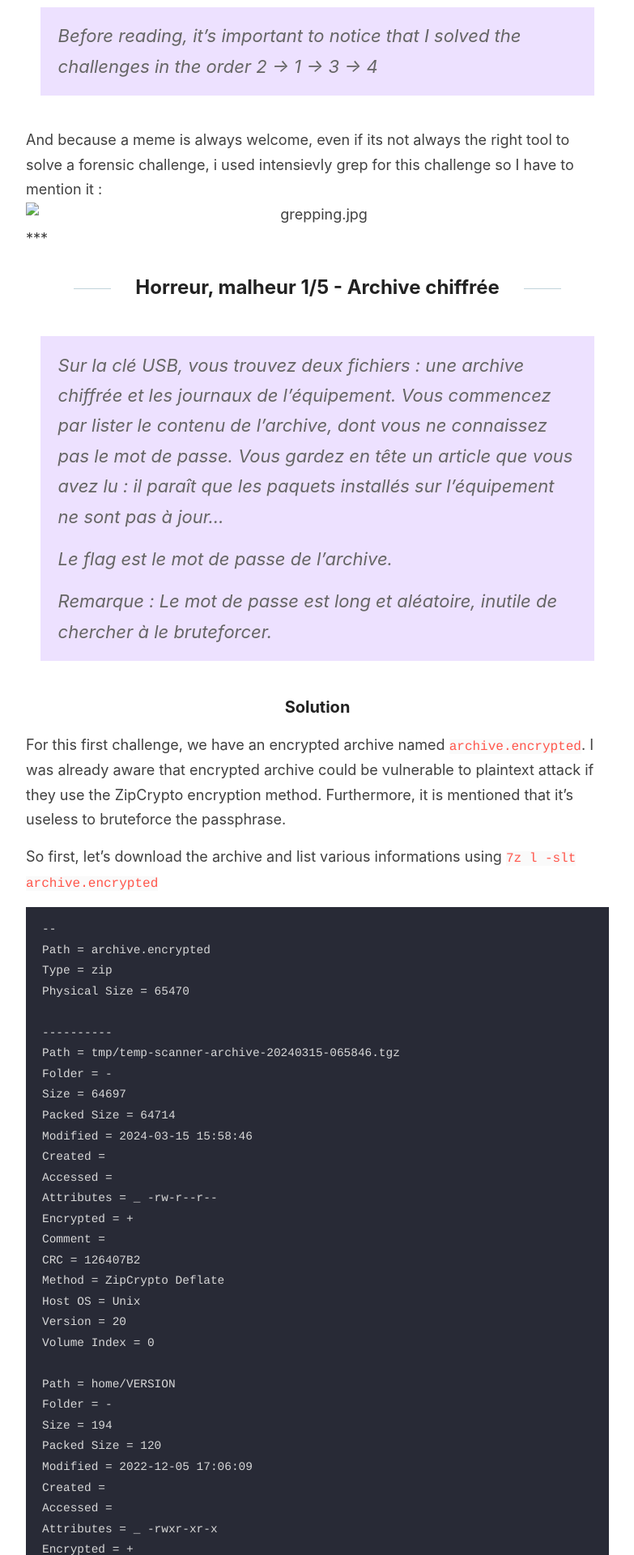
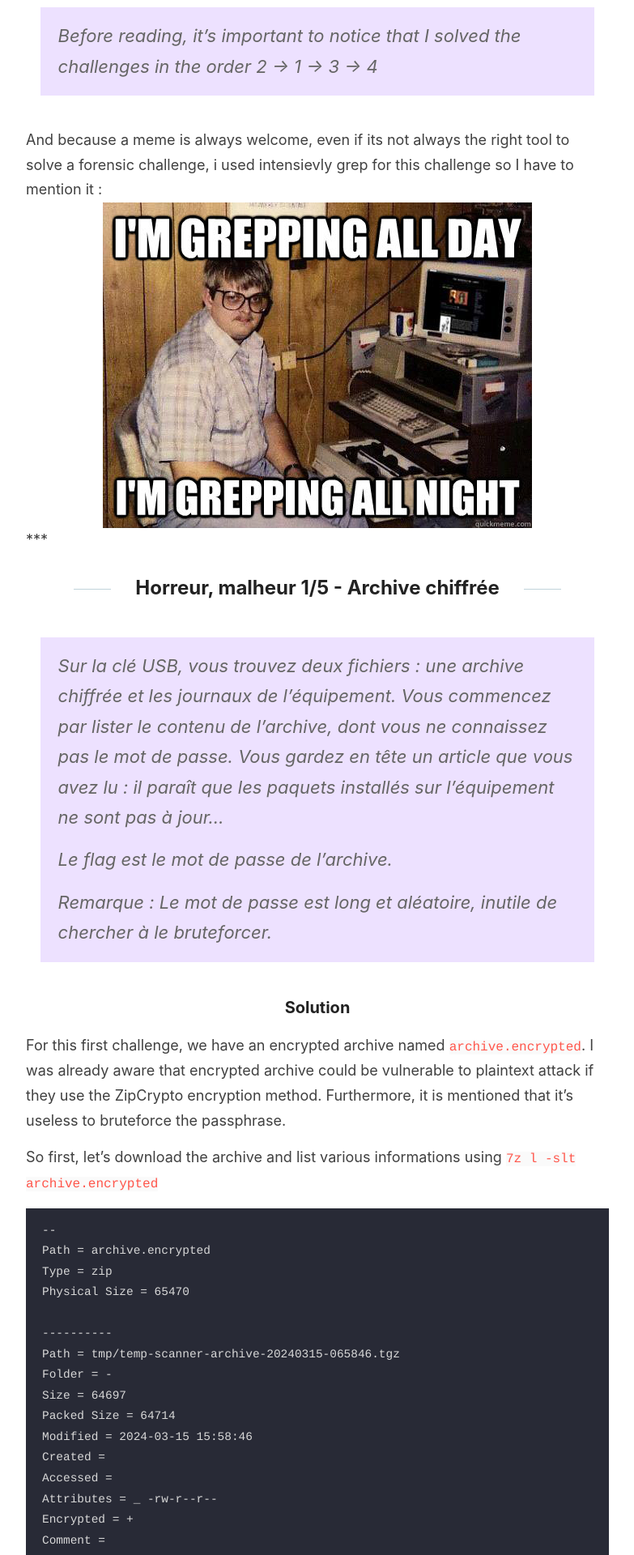
Before and after one commit to acmo0/acmo0_past.github.io, a Jekyll site: the page built from _posts/2024-4-14-fcsc2024-horreur-malheur.md, in a window 1280 px wide. Shown: the part 1021-2941 px from the top of the page at 81% size, without its empty margins (248-1031 px from the left). Built offline with Jekyll 4.4.1, drawn with Linux system fonts in a browser that asks for light colours.

Commit message:
Fix meme displaying

````diff
--- a/_posts/2024-4-14-fcsc2024-horreur-malheur.md
+++ b/_posts/2024-4-14-fcsc2024-horreur-malheur.md
@@ -19,7 +19,7 @@ Note : La première partie (`Archive chiffrée`) débloque les autres parties,
 > Before reading, it's important to notice that I solved the challenges in the order 2 -> 1 -> 3 -> 4
 
 And because a meme is always welcome, even if its not always the right tool to solve a forensic challenge, i used intensievly grep for this challenge so I have to mention it :
-![grepping.jpg](images/grepping.jpg)
+![grepping.jpg](https://acmo0.github.io/images/grepping.jpg)
 ***
 ## Horreur, malheur 1/5 - Archive chiffrée
 
@@ -201,7 +201,7 @@ So if I get the requests made at this endpoint of the API, I am able to decrypt
 
 
 It's time to grep !
-![grep again !](images/grep_again.gif)
+![grep again !](https://acmo0.github.io/images/grep_again.gif)
 
 ```bash
 grep -o 'cmd=.*' cav_webserv.log | grep -v 404 | sed -En 's/cmd=(.*+%3D) .*/\1/p'
````
